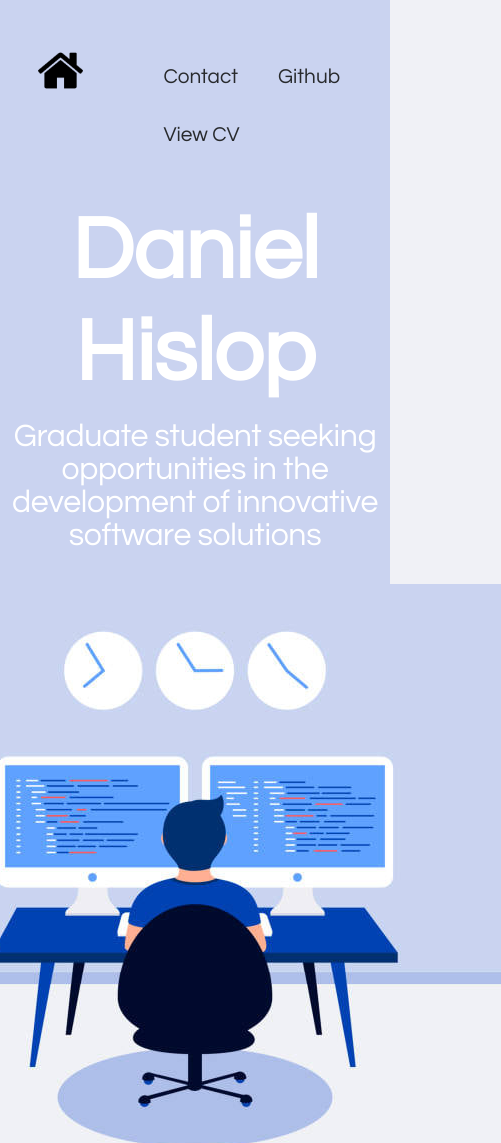
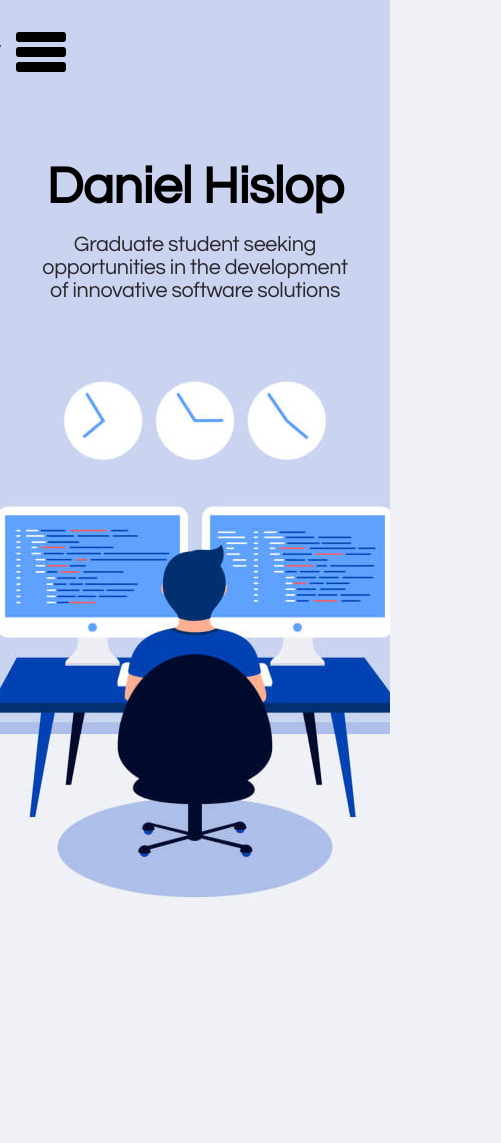
Before and after one commit to AyCarlito/AyCarlito.github.io, a plain HTML site: page index.html in a window 390 px wide. Shown: the top 1143 px of the page, 501 px wide, since content can reach past the window. After the commit the page ends 944 px from the top, so only its background shows below. Drawn offline with Linux system fonts and the light colour scheme.

Commit message:
feat: hamburger menu
Navbar changed to hamburger menu

```diff
--- a/index.html
+++ b/index.html
@@ -5,27 +5,28 @@
     <meta http-equiv="X-UA-Compatible" content="IE=edge">
     <meta name="viewport" content="width=device-width, initial-scale=1.0">
     <link rel="stylesheet" type="text/css" href="style.css">
+    <link rel="stylesheet" type="text/css" href="menu.css">
     <link href="https://fonts.googleapis.com/css?family=Questrial" rel="stylesheet" type="text/css">
     <title>Daniel Hislop - Graduate Student</title>
 </head>
 <body>
     <div class="top_background">
-        <header class="header">
-            <span class="header-logo">
-                <!--<div>Icons made by <a href="https://www.flaticon.com/authors/dave-gandy" title="Dave Gandy">Dave Gandy</a> from <a href="https://www.flaticon.com/" title="Flaticon">www.flaticon.com</a></div>-->
-                <a href=""><img src="images/home.png" width="45" height="45"></a>
-            </span>
-            <div class="header_links">
-                <ul>
-                    <li><a class="header_links__link" href="mailto:daniel.hislop14@gmail.com">Contact</a></li>
-                    <li><a class="header_links__link" href="https://www.github.com/AyCarlito">Github</a></li>
-                    <li><a class="header_links__link" href="cv.pdf">View CV</a></li>
-
+        <nav role="navigation">
+            <div id="menuToggle">
+                <input type="checkbox" />
+                <span></span>
+                <span></span>
+                <span></span>
+                <ul id="menu">
+                    <a href="mailto:daniel.hislop14@gmail.com">Contact</a></li>
+                    <a href="https://www.github.com/AyCarlito">Github</a></li>
+                    <a href="cv.pdf">View CV</a></li>
                 </ul>
             </div>
-        </header>
+        </nav>
+
         <div class="home">
-            <div class="hero__content">
+            <div class="content">
                 <div class="wrap">
                     <h1>Daniel Hislop</h1>
                     <h2>Graduate student seeking opportunities in the development of innovative software solutions</h2>
@@ -34,6 +35,7 @@
         </div>
     </div>
 
+    <!--Image credit - "https://media.istockphoto.com/vectors/programming-design-concept-vector-id947663966?k=20&m=947663966&s=612x612&w=0&h=JUMJJkuDL6c9vReaJVL3Y4pDvJtqMzSVVYiJ6CSE-8A="-->
     <div class="top-image-container">
         <img src="images/coding-top.png">
     </div>
@@ -43,5 +45,6 @@
     <div class="bottom-image-container">
         <img src="images/coding-bottom.png">
     </div>
+
 </body>
 </html>
--- /dev/null
+++ b/menu.css
@@ -0,0 +1,108 @@
+/*Hamburger Menu Code Sourced from
+* https://codepen.io/erikterwan/pen/EVzeRP
+* by Erik Terwan
+*/
+
+#menuToggle{
+   display: block;
+   position: relative;
+   padding-top: 2rem;
+   padding-left: 1rem;
+   z-index: 1;
+
+   -webkit-user-select: none;
+   user-select: none;
+ }
+
+ #menuToggle a{
+   text-decoration: none;
+   color: #000;
+   transition: color 0.3s ease;
+   padding-right: 1rem;
+ }
+
+
+
+ #menuToggle input{
+   display: block;
+   width: 50px;
+   height: 30px;
+   position: absolute;
+   padding-left: 2rem;
+   padding-top: 1rem;
+
+   cursor: pointer;
+
+   opacity: 0;
+   z-index: 2;
+
+   -webkit-touch-callout: none;
+ }
+
+
+ #menuToggle span{
+   display: block;
+   width: 50px;
+   height: 10px;
+   margin-bottom: 5px;
+   position: relative;
+
+   background: #000;
+   border-radius: 3px;
+
+   z-index: 1;
+
+   transform-origin: 4px 0px;
+
+   transition: transform 0.5s cubic-bezier(0.77,0.2,0.05,1.0),
+               background 0.5s cubic-bezier(0.77,0.2,0.05,1.0),
+               opacity 0.55s ease;
+ }
+
+ #menuToggle span:first-child{
+   transform-origin: 0% 0%;
+ }
+
+ #menuToggle span:nth-last-child(2){
+   transform-origin: 0% 100%;
+ }
+
+
+ #menuToggle input:checked ~ span{
+   opacity: 1;
+   transform: rotate(45deg) translate(-2px, -1px);
+   background: #232323;
+ }
+
+ #menuToggle input:checked ~ span:nth-last-child(3){
+   opacity: 0;
+   transform: rotate(0deg) scale(0.2, 0.2);
+ }
+
+ #menuToggle input:checked ~ span:nth-last-child(2){
+   transform: rotate(-45deg) translate(0, -1px);
+ }
+
+ #menu{
+   position: absolute;
+   width: 300px;
+   margin: -2.2rem 0 0 0.89rem;
+
+   background: transparent;
+   list-style-type: none;
+   -webkit-font-smoothing: antialiased;
+
+   transform-origin: 0% 0%;
+   transform: translate(-100%, 0);
+
+   transition: transform 0.5s cubic-bezier(0.77,0.2,0.05,1.0);
+ }
+
+ #menu li{
+   padding-right: 2.5rem;
+   font-size: 22px;
+ }
+
+ #menuToggle input:checked ~ ul{
+   transform: none;
+ }
--- a/style.css
+++ b/style.css
@@ -13,60 +13,17 @@ body{
     font-family: Questrial;
 }
 
-.header{
-    padding: 3rem 2.4rem;
-    position: absolute;
-    display: flex;
-    top: 0;
-    left: 0;
-    right: 0;
-    justify-content: space-between;
-    z-index: 50;
-}
-
 .top_background{
     background-color: #cad3f0;
     padding-bottom: 1rem;
 }
 
-.header_links{
-    background-color: transparent;
-    position: relative;
-    right: auto;
-    left: auto;
-    top: auto;
-    font-size: 0;
+.home{
+    padding-top: 5rem;
 }
 
-.header_links ul{
-    left: auto;
-    max-width: none;
-    position: relative;
-    top: auto;
-
-}
-
-.header_links li{
-    display: inline-block;
-}
-
-.header_links__link{
-    display: inline-block;
-    font-size: 1.3rem;
-    letter-spacing: 0;
-    line-height: 3.6rem;
-    margin-left: 2.5rem;
-    text-decoration: none;
-    color:  #282a2d;
-}
-
-.home{
-    padding-top: 12.5rem;
-}
-
-.hero__content{
+.content{
     position: initial;
-    color: #fff;
     text-align: center;
 }
 
@@ -85,14 +42,35 @@ h1, h2{
 }
 
 .home h1{
-    font-size: 5.5rem;
+    font-size: 5.75rem;
     line-height: 1.16;
     font-weight: 1000;
+    color: #000;
 }
 
 .home h2{
-    font-size: 2rem;
+    font-size: 1.75rem;
     font-weight: 500;
+    color: #2a272a;
+}
+
+@media only screen and (max-width: 600px) {
+    .wrap{
+        max-width: 20rem;
+    }
+    .home h1 {
+        font-size: 3.25rem;
+    }
+    .home h2 {
+        font-size: 1.35rem;
+
+    }
+}
+
+
+.top-image-container, .middle-image-container, .bottom-image-container{
+    width: 100%;
+    overflow: hidden;
 }
 
 .top-image-container{
```
